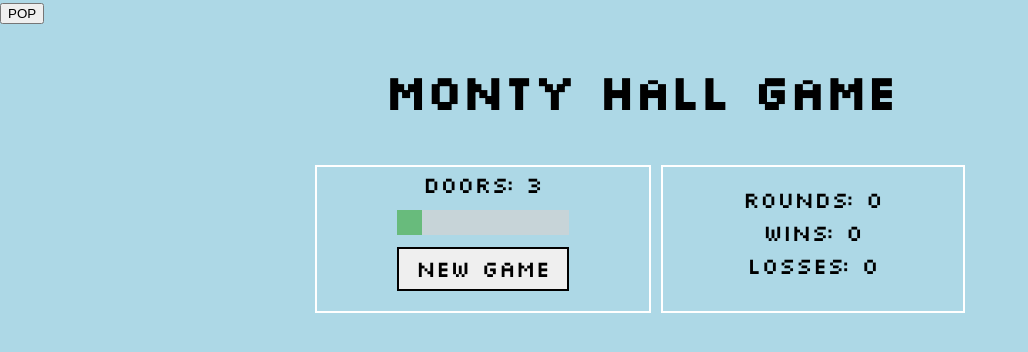
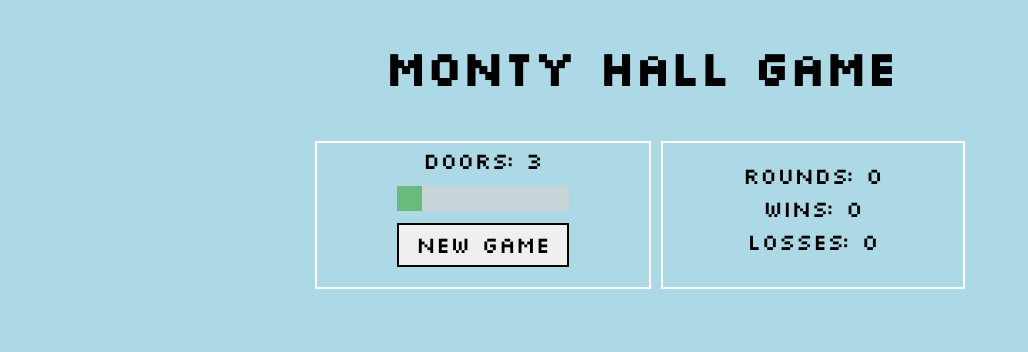
Before and after one commit to roanrobersson/vue-monty_hall, a Vue app: page / in a window 1280 px wide. Shown: the top 352 px of the page, without its empty margins (0-1028 px from the left). Built offline with nearby package versions, Linux system fonts and the light colour scheme.

Commit message:
Remove door pop button

```diff
--- a/src/components/MontyHallGame.vue
+++ b/src/components/MontyHallGame.vue
@@ -1,6 +1,5 @@
 <template>
 	<div class="montyHall">
-        <button @click="pop()">POP</button>
 		<div class="game">
 			<h1 class="title">Monty Hall Game</h1>
 			<div class="menu">
@@ -62,10 +61,6 @@ export default {
     },
 
     methods: {
-        pop() {
-            if (this.doorsQuantity === 0) {console.log('')}
-            this.doors.pop();
-        },
         newGame(doorsQuantity) {
             clearTimeout(this.timeout);
             for(let i = 0; i < this.doors.length; i++) {
```
